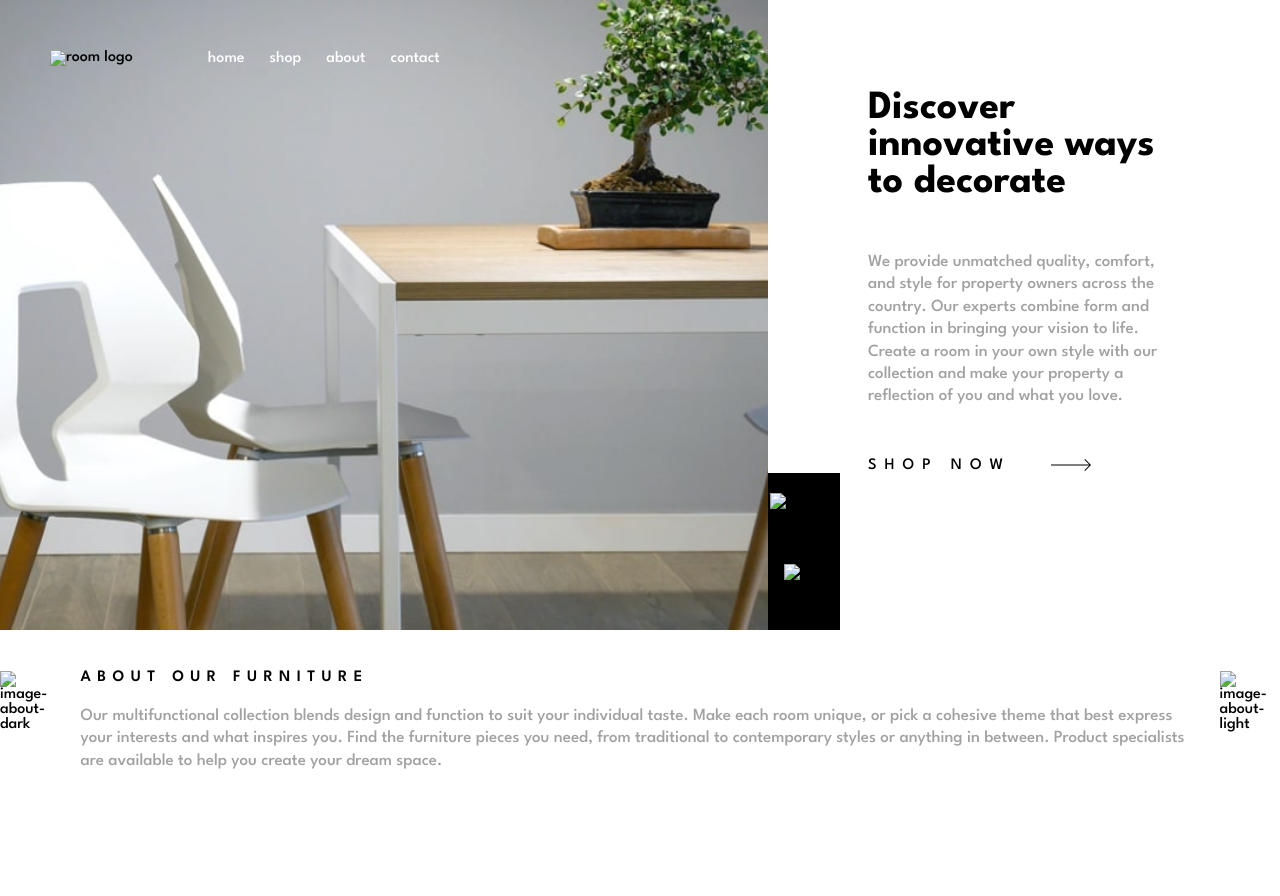
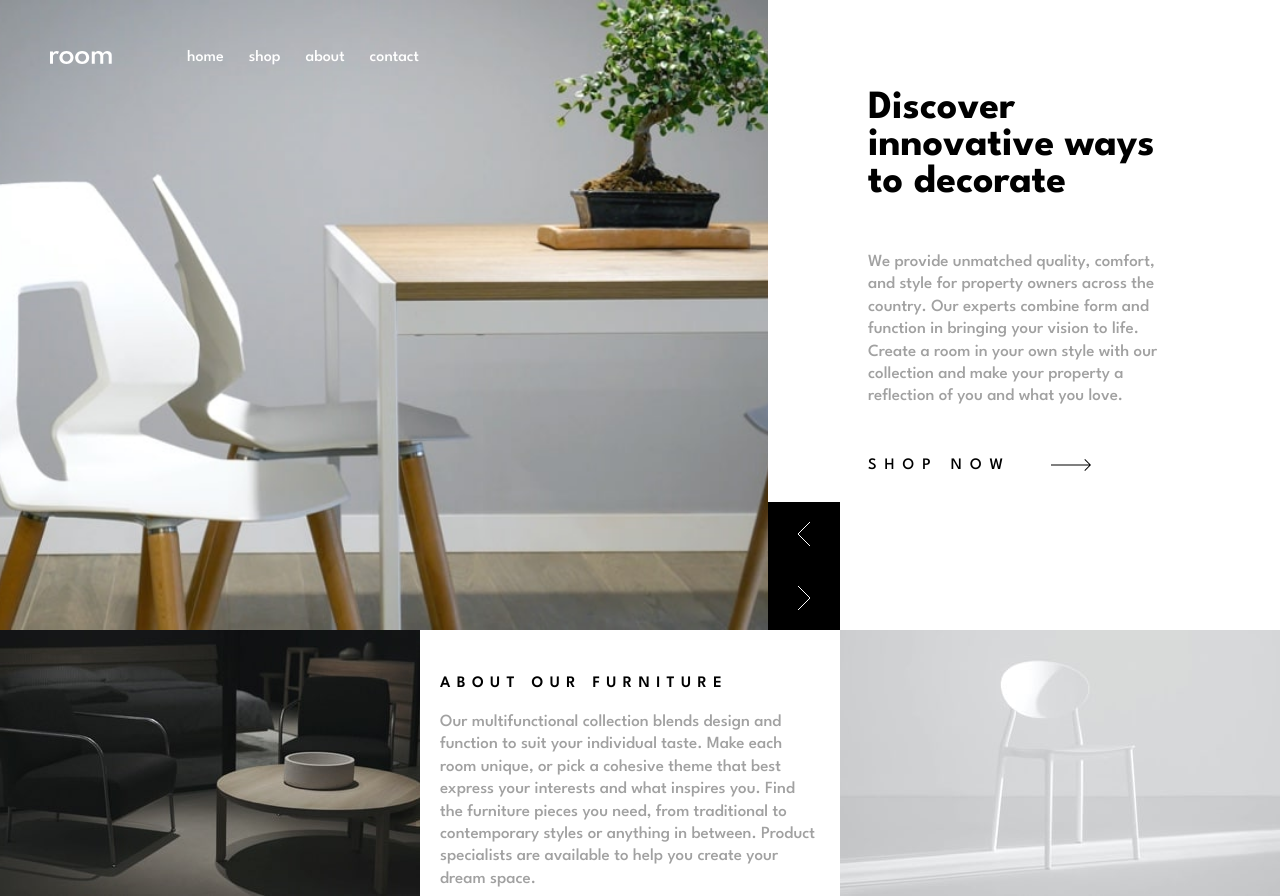
Before and after one commit to leorichy99/room-homepage, a plain HTML site: page index.html in a window 1280 px wide. Before the commit the page ends 800 px from the top, so only its background shows below. Drawn offline with Linux system fonts and the light colour scheme; the site is published under a folder, as on GitHub Pages, so addresses that start at the root find nothing.

Commit message:
Update index.html

```diff
--- a/index.html
+++ b/index.html
@@ -4,7 +4,7 @@
   <meta charset="UTF-8" />
   <meta name="viewport" content="width=device-width, initial-scale=1.0" />
   <meta name="description" content="Room homepage">
-  <link rel="icon" type="image/png" sizes="32x32" href="/images/favicon-32x32.png" />
+  <link rel="icon" type="image/png" sizes="32x32" href="./images/favicon-32x32.png" />
   <link rel="apple-touch-icon" href="images/apple-touch-icon.png" />
   <link rel="stylesheet" href="style.css">
   <title>Frontend Mentor | Room homepage</title>
@@ -41,7 +41,7 @@
           <svg width="20" height="14" xmlns="http://www.w3.org/2000/svg" class="hamburger_icon menu-toggle"><path d="M20 12v2H0v-2h20zm0-6v2H0V6h20zm0-6v2H0V0h20z" fill="#FFF" fill-rule="evenodd"/></svg>
 
           <!-- logo -->
-          <img src="/images/logo.svg" alt="room logo" class="logo"/>
+          <img src="./images/logo.svg" alt="room logo" class="logo"/>
 
           <!-- nav links -->
           <ul class="nav_links d-flex">
@@ -79,12 +79,12 @@
         <div class="slide_navigator d-flex">
           <!-- left arrow -->
           <div class="left_arrow d-flex arrow">
-            <img src="/images/icon-angle-left.svg" alt="left_arrow" />
+            <img src="./images/icon-angle-left.svg" alt="left_arrow" />
           </div>
 
           <!-- right arrow -->
           <div class="right_arrow d-flex arrow">
-            <img src="/images/icon-angle-right.svg" alt="right arrow" />
+            <img src="./images/icon-angle-right.svg" alt="right arrow" />
           </div>
         </div>
       </div>
@@ -93,7 +93,7 @@
     <!-- about section -->
     <div class="about d-flex">
       <!-- about dark img -->
-      <img src="/images/image-about-dark.jpg" alt="image-about-dark" />
+      <img src="./images/image-about-dark.jpg" alt="image-about-dark" />
 
       <!-- about info -->
       <div class="about_info">
@@ -110,7 +110,7 @@
       </div>
 
       <!-- about light img -->
-      <img src="/images/image-about-light.jpg" alt="image-about-light" />
+      <img src="./images/image-about-light.jpg" alt="image-about-light" />
     </div>
   </main>
 
```
